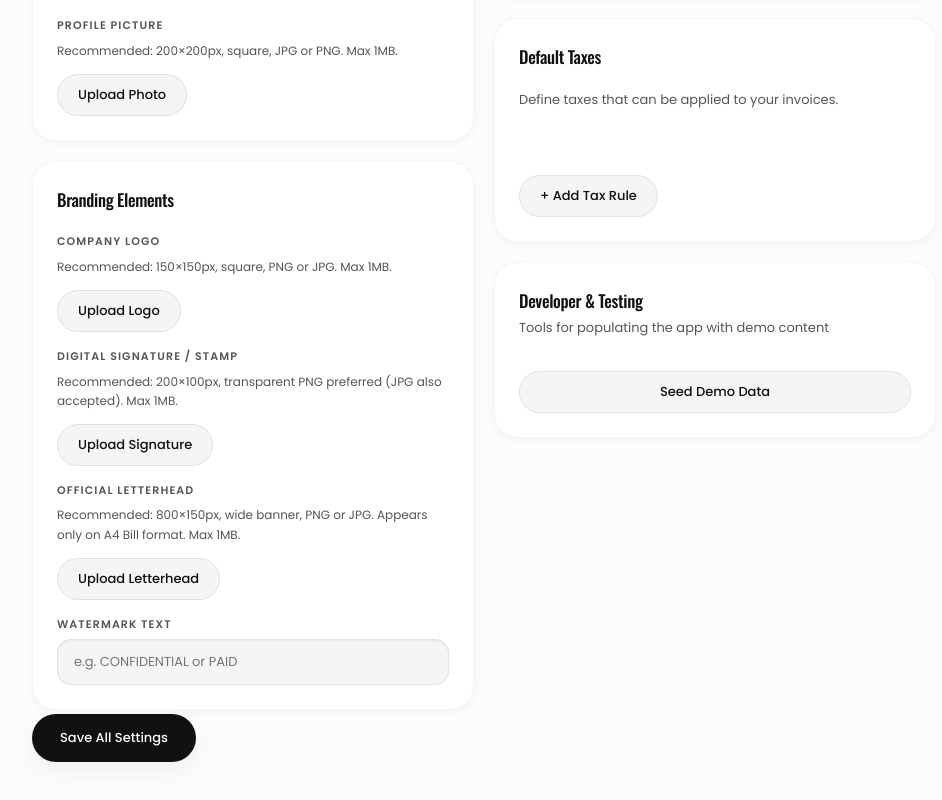
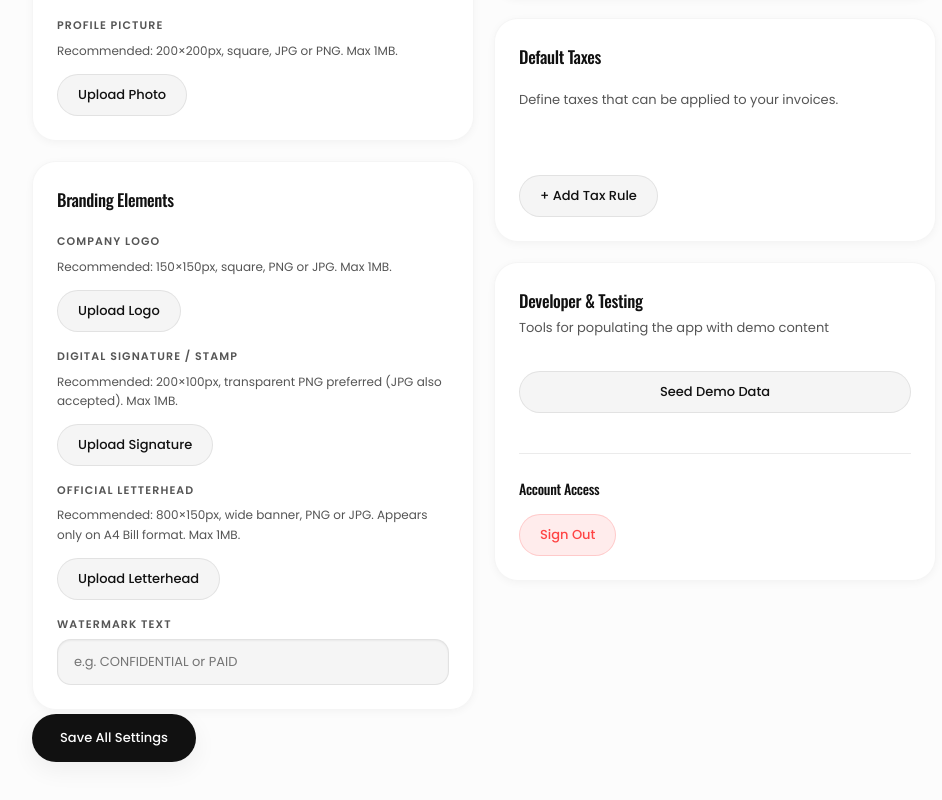
Before and after one commit to aka-ibaad/billing-app, a Next.js app: page /settings in a window 1280 px wide. Shown: the part 1162-1962 px from the top of the page, without its empty margins (312-1254 px from the left). Built offline with nearby package versions, Linux system fonts and the light colour scheme.

Commit message:
feat: Add logout button to settings

```diff
--- a/src/app/login/actions.ts
+++ b/src/app/login/actions.ts
@@ -43,3 +43,11 @@ export async function signup(formData: FormData) {
   revalidatePath('/', 'layout')
   redirect('/login?message=Check email to continue sign in process')
 }
+
+export async function logout() {
+  const supabase = await createClient()
+  await supabase.auth.signOut()
+
+  revalidatePath('/', 'layout')
+  redirect('/login')
+}
--- a/src/app/settings/page.tsx
+++ b/src/app/settings/page.tsx
@@ -5,6 +5,7 @@ import { useAppData, Tax } from '@/context/AppDataContext';
 import { useTheme, Theme } from '@/context/ThemeContext';
 import styles from './page.module.css';
 import { Sun, Moon, Monitor } from '@phosphor-icons/react';
+import { logout } from '@/app/login/actions';
 
 export default function SettingsPage() {
   const { settings, updateSettings, seedMockData } = useAppData();
@@ -562,6 +563,15 @@ export default function SettingsPage() {
                 Seed Demo Data
               </button>
             </div>
+
+            <div className={styles.formGroup} style={{ marginTop: '24px', paddingTop: '24px', borderTop: '1px solid var(--color-border)' }}>
+              <h3 className={styles.sectionTitle} style={{ fontSize: '14px', marginBottom: '8px' }}>Account Access</h3>
+              <form action={logout}>
+                <button type="submit" className={styles.dangerButton}>
+                  Sign Out
+                </button>
+              </form>
+            </div>
           </section>
 
       </div>
```
